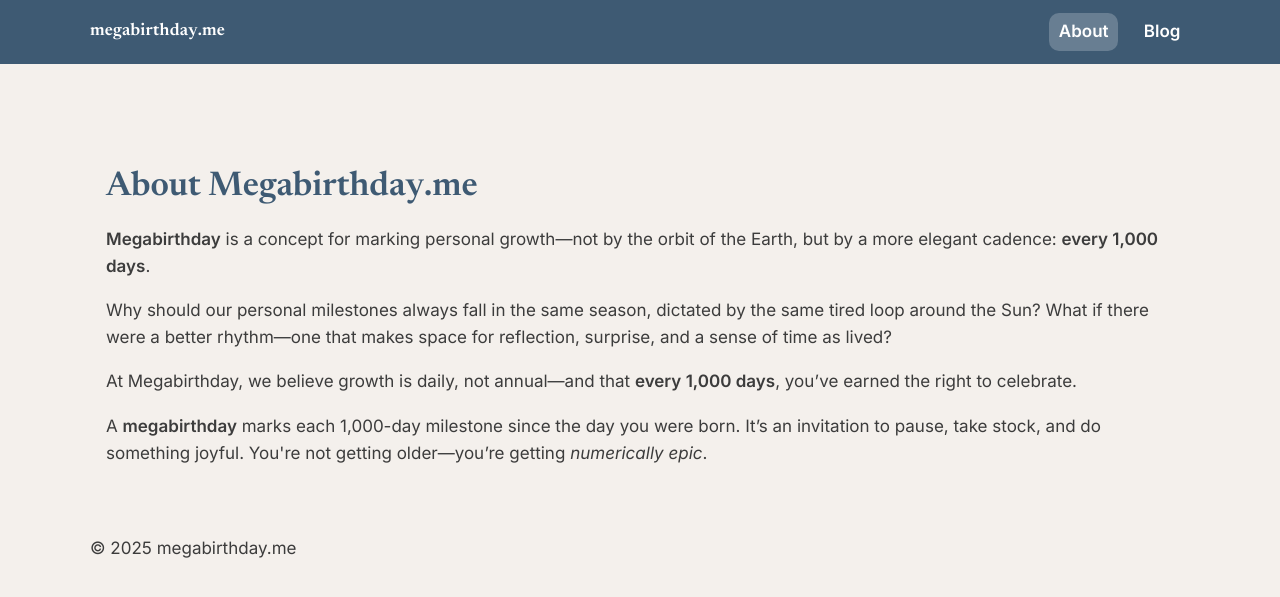
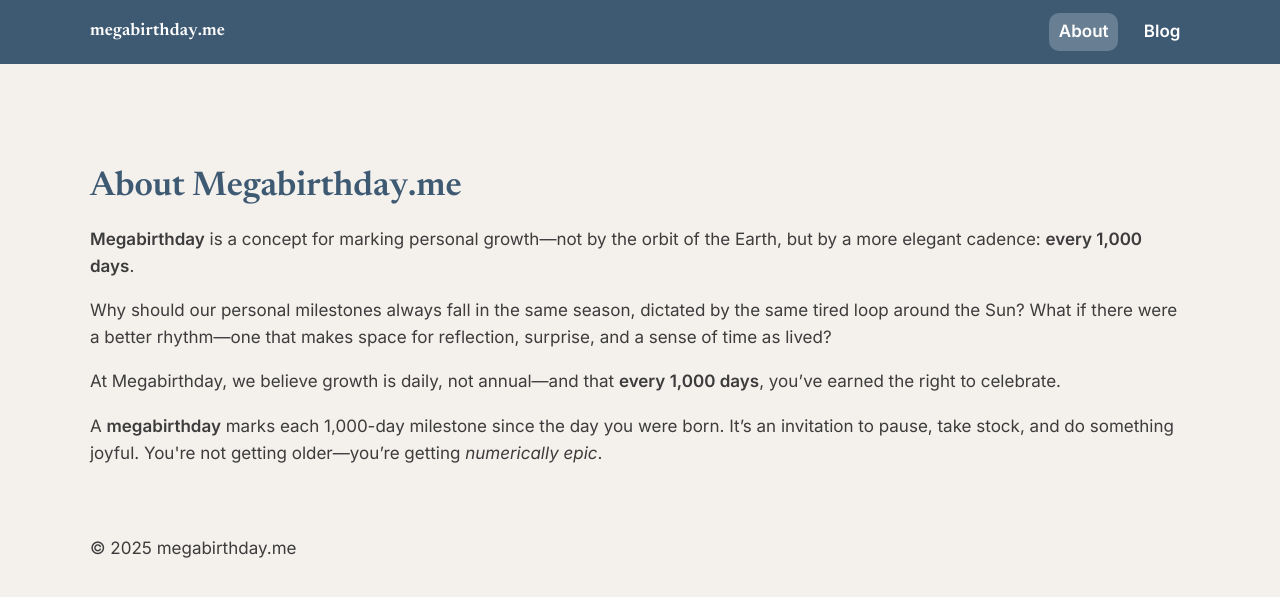
Before and after one commit to Vazool/megabirthday, a Jekyll site: the page built from about.html, in a window 1280 px wide. Shown: the top 597 px of the page. Built offline with Jekyll 4.4.1, drawn with Linux system fonts in a browser that asks for light colours.

Commit message:
Update page.html
Removed container from page layout as this is inherited from default.

```diff
--- a/_layouts/page.html
+++ b/_layouts/page.html
@@ -1,6 +1,7 @@
 ---
 layout: default
 ---
-<div class="container prose">
+<div class="prose">
+  {%- comment -%}<h1>{{ page.title }}</h1>{%- endcomment -%}
   {{ content }}
 </div>
```
